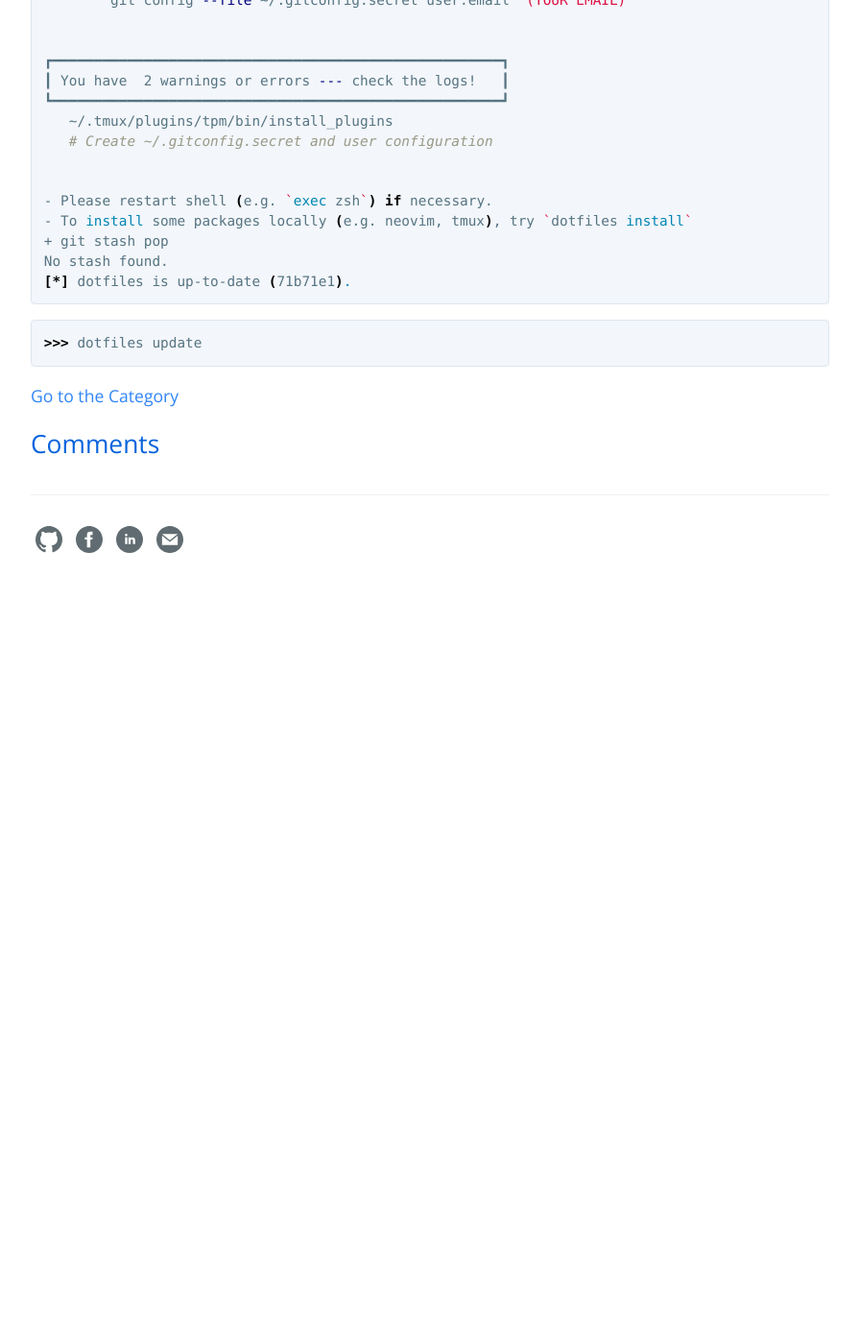
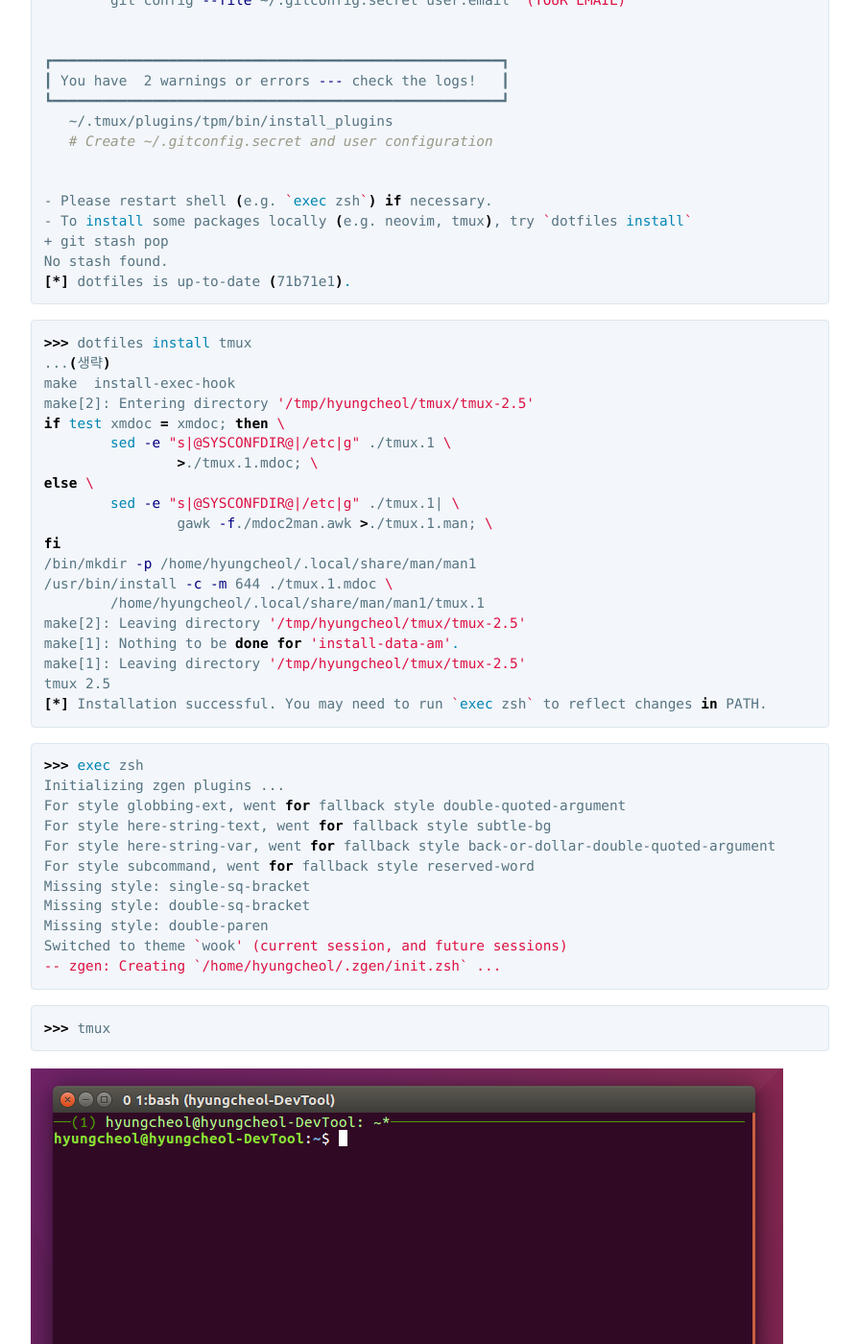
Before and after one commit to hcnoh/hcnoh.github.io, a Jekyll site: the page built from _posts/2018-10-05-development-environment-setting.md, in a window 1280 px wide and 1400 px high, scrolled down 10370 px. Shown: the whole window at 96% size, without its empty margins (192-1087 px from the left). Built offline with Jekyll 4.4.1, drawn with Linux system fonts in a browser that asks for light colours; comment, search, counter and statistics services are not loaded; before the commit the page ends 11000 px from its top, so only the background shows below that.

Commit message:
Update 2018-10-05-development-environment-setting.md

````diff
--- a/_posts/2018-10-05-development-environment-setting.md
+++ b/_posts/2018-10-05-development-environment-setting.md
@@ -469,5 +469,45 @@ No stash found.
 ```
 
 ```bash
->>> dotfiles update
+>>> dotfiles install tmux
+...(생략)
+make  install-exec-hook
+make[2]: Entering directory '/tmp/hyungcheol/tmux/tmux-2.5'
+if test xmdoc = xmdoc; then \
+	sed -e "s|@SYSCONFDIR@|/etc|g" ./tmux.1 \
+		>./tmux.1.mdoc; \
+else \
+	sed -e "s|@SYSCONFDIR@|/etc|g" ./tmux.1| \
+		gawk -f./mdoc2man.awk >./tmux.1.man; \
+fi
+/bin/mkdir -p /home/hyungcheol/.local/share/man/man1
+/usr/bin/install -c -m 644 ./tmux.1.mdoc \
+	/home/hyungcheol/.local/share/man/man1/tmux.1
+make[2]: Leaving directory '/tmp/hyungcheol/tmux/tmux-2.5'
+make[1]: Nothing to be done for 'install-data-am'.
+make[1]: Leaving directory '/tmp/hyungcheol/tmux/tmux-2.5'
+tmux 2.5
+[*] Installation successful. You may need to run `exec zsh` to reflect changes in PATH.
 ```
+
+```bash
+>>> exec zsh
+Initializing zgen plugins ...
+For style globbing-ext, went for fallback style double-quoted-argument
+For style here-string-text, went for fallback style subtle-bg
+For style here-string-var, went for fallback style back-or-dollar-double-quoted-argument
+For style subcommand, went for fallback style reserved-word
+Missing style: single-sq-bracket
+Missing style: double-sq-bracket
+Missing style: double-paren
+Switched to theme `wook' (current session, and future sessions)
+-- zgen: Creating `/home/hyungcheol/.zgen/init.zsh` ...
+```
+
+```bash
+>>> tmux
+```
+
+![](/assets/img/2018-10-05-development-environment-setting/02.png)
+
+`tmux`도 제대로 실행이 되었다.
````
